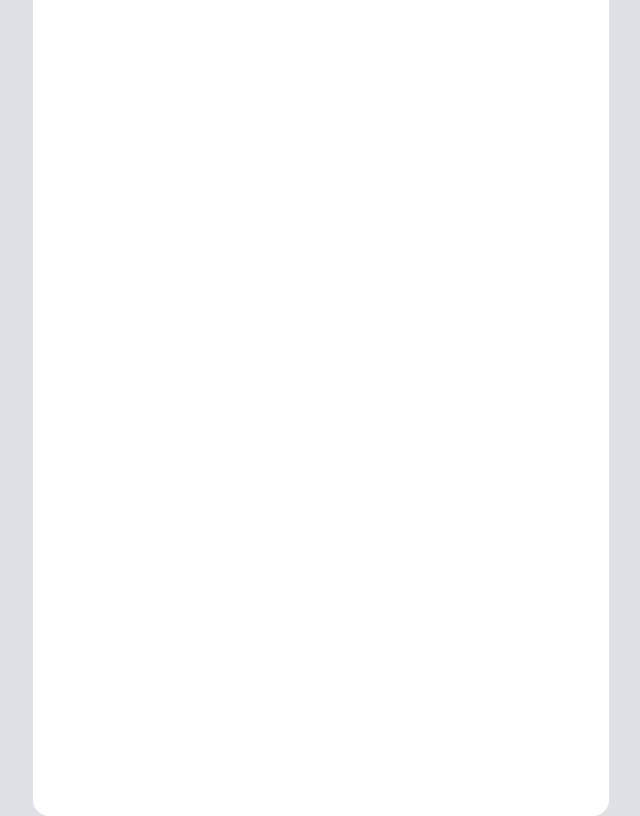
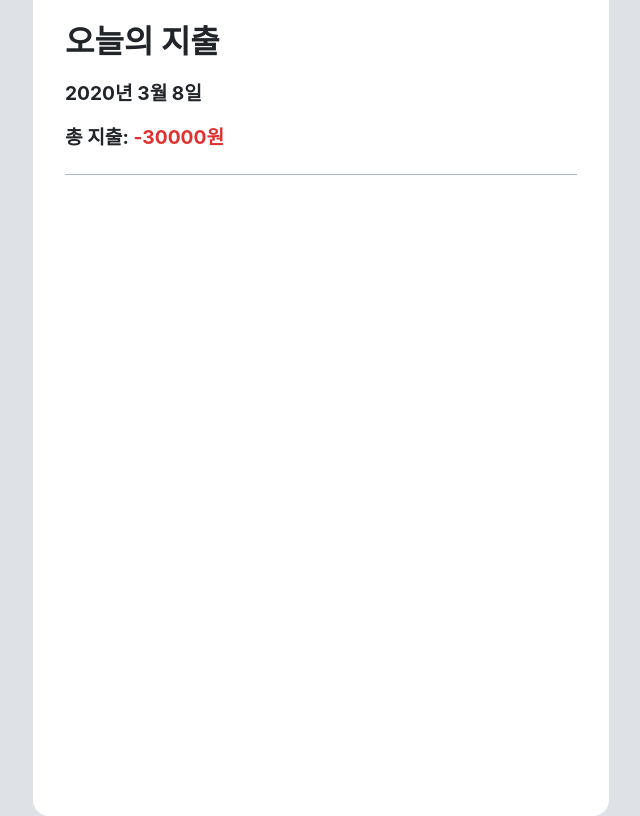
Before and after one commit to rheehot/react-simple-expensebook, a React (Create React App) app: page / in a window 1280 px wide. Shown: the whole page, without its empty margins (319-959 px from the left). Built offline with nearby package versions, Linux system fonts and the light colour scheme.

Commit message:
create `ExpensebookHead` component

```diff
--- /dev/null
+++ b/src/components/ExpensebookHead.js
@@ -0,0 +1,49 @@
+import React, { useMemo } from 'react';
+import styled from 'styled-components';
+import { ocGray5, ocGray9, ocRed8 } from '../constants/style';
+
+const HeadWrapper = styled.section`
+  color: ${ocGray9};
+  padding-bottom: 1.5rem;
+  border-bottom: 1px solid ${ocGray5};
+
+  h1 {
+    margin: 0;
+    font-size: 2rem;
+  }
+
+  h3 {
+    margin: 1rem 0 0 0;
+    font-size: 1.2rem;
+  }
+
+  h3.total-expense strong {
+    color: ${ocRed8};
+  }
+`;
+
+export const ExpensebookHead = () => {
+  const formattedToday = useMemo(
+    () =>
+      new Date().toLocaleString('ko-KR', {
+        year: 'numeric',
+        month: 'long',
+        day: 'numeric',
+      }),
+    []
+  );
+
+  return (
+    <HeadWrapper>
+      <h1>오늘의 지출</h1>
+      <h3>{formattedToday}</h3>
+      <h3 className="total-expense">
+        총 지출: <strong>-30000원</strong>
+      </h3>
+    </HeadWrapper>
+  );
+};
+
+ExpensebookHead.defaultProps = {};
+
+ExpensebookHead.displayName = 'ExpensebookHead';
--- a/src/components/ExpensebookPage.js
+++ b/src/components/ExpensebookPage.js
@@ -1,5 +1,6 @@
 import React from 'react';
 import styled from 'styled-components';
+import { ExpensebookHead } from './ExpensebookHead';
 
 const PageBody = styled.main`
   display: flex;
@@ -13,7 +14,11 @@ const PageBody = styled.main`
 `;
 
 export const ExpensebookPage = () => {
-  return <PageBody />;
+  return (
+    <PageBody>
+      <ExpensebookHead />
+    </PageBody>
+  );
 };
 
 ExpensebookPage.defaultProps = {};
--- a/src/constants/style.js
+++ b/src/constants/style.js
@@ -1 +1,4 @@
 export const ocGray3 = '#dee2e6';
+export const ocGray5 = '#adb5bd';
+export const ocGray9 = '#212529';
+export const ocRed8 = '#e03131';
```
Also changed, not shown: 1 other file (tests, documents, lock files or other folders).
